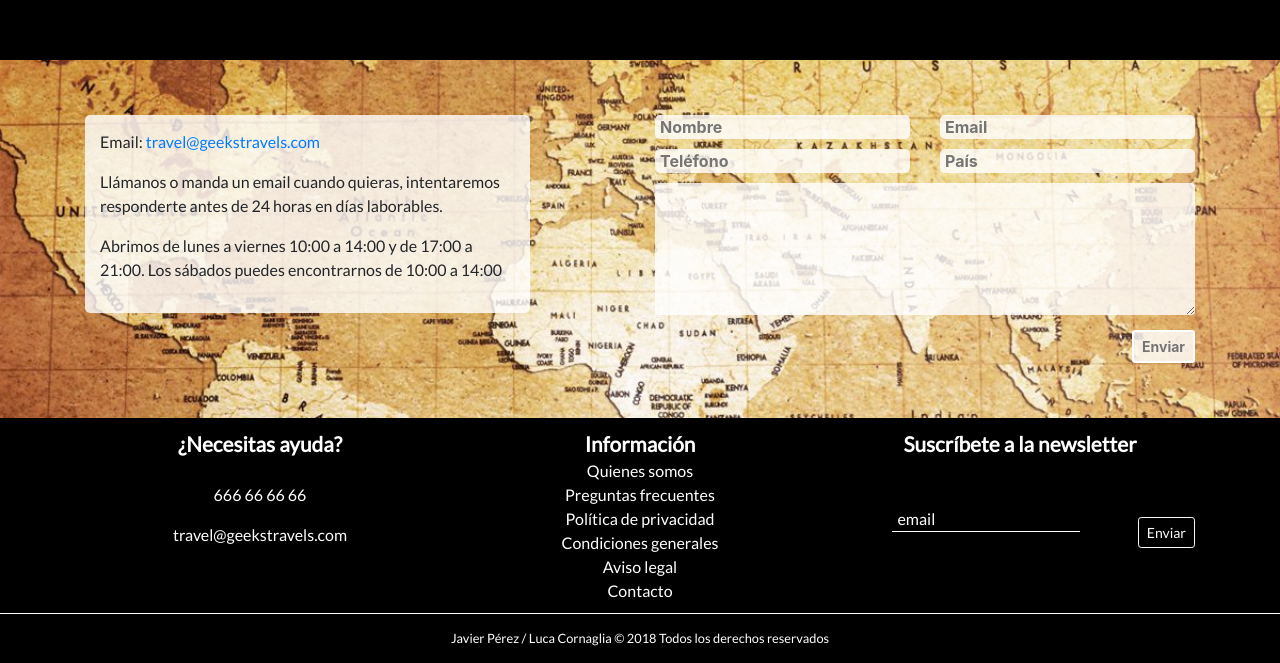
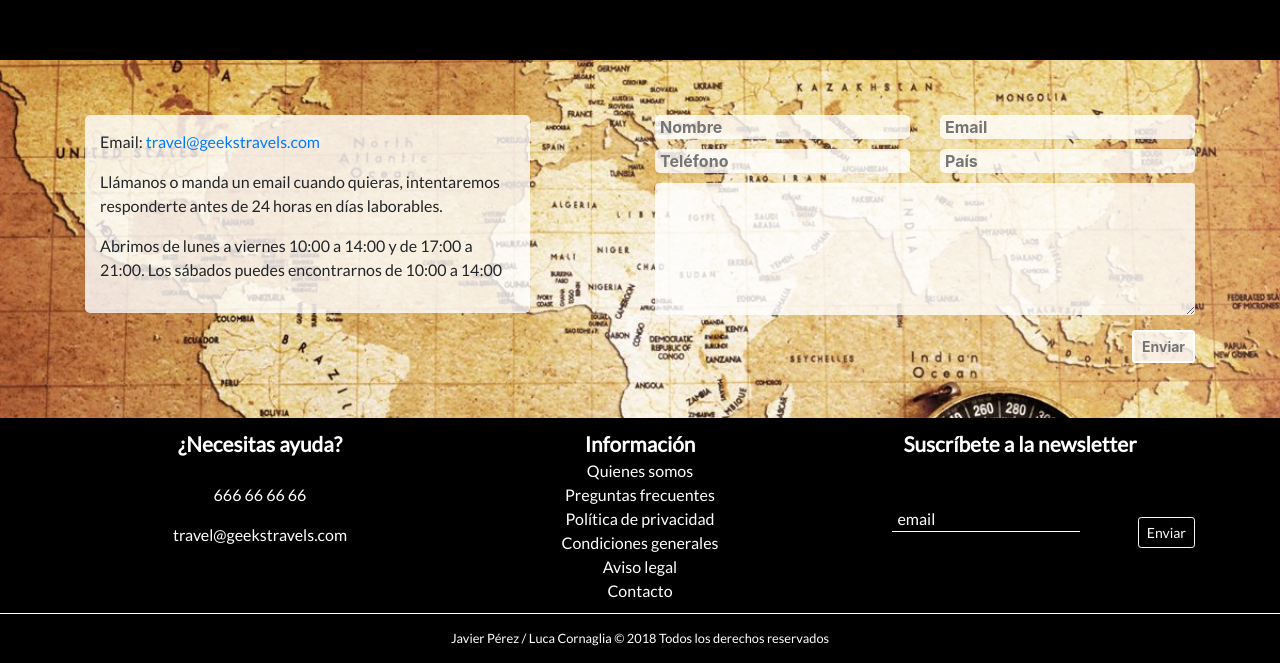
Before and after one commit to jpv881/actividad_1, a website: page index.html in a window 1280 px wide. Shown: the part 2689-3352 px from the top of the page. Drawn offline with nearby package versions, Linux system fonts and the light colour scheme.

Commit message:
solucionado background body en lugar en el div correspondiente

```diff
--- a/assets/css/estilos.css
+++ b/assets/css/estilos.css
@@ -31,7 +31,7 @@ body {
     }
 }
 
-body{
+#contacto{
     background-image: url("../img/world-map.jpg");
     background-size: cover;
     background-position: center center;
```
